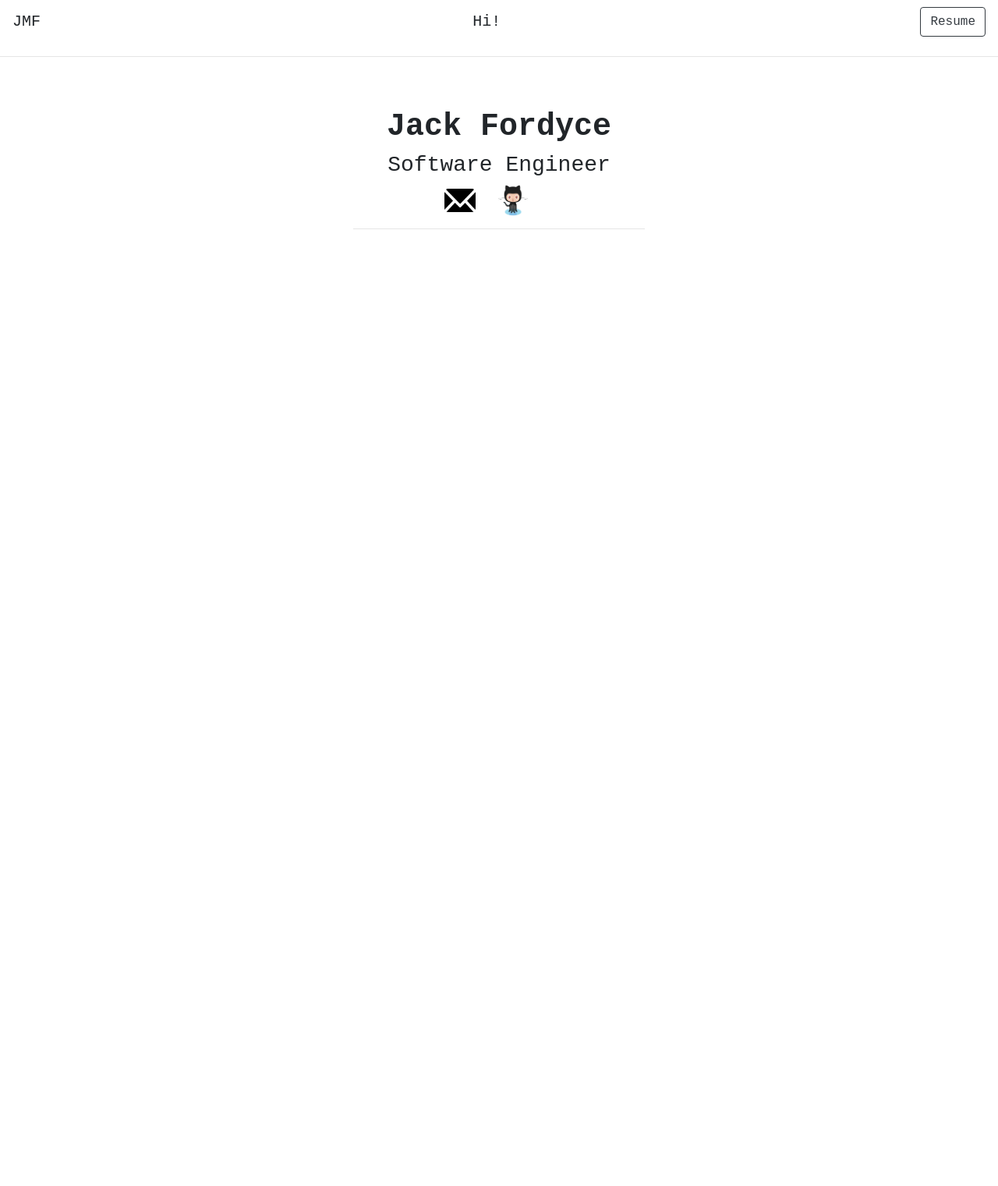
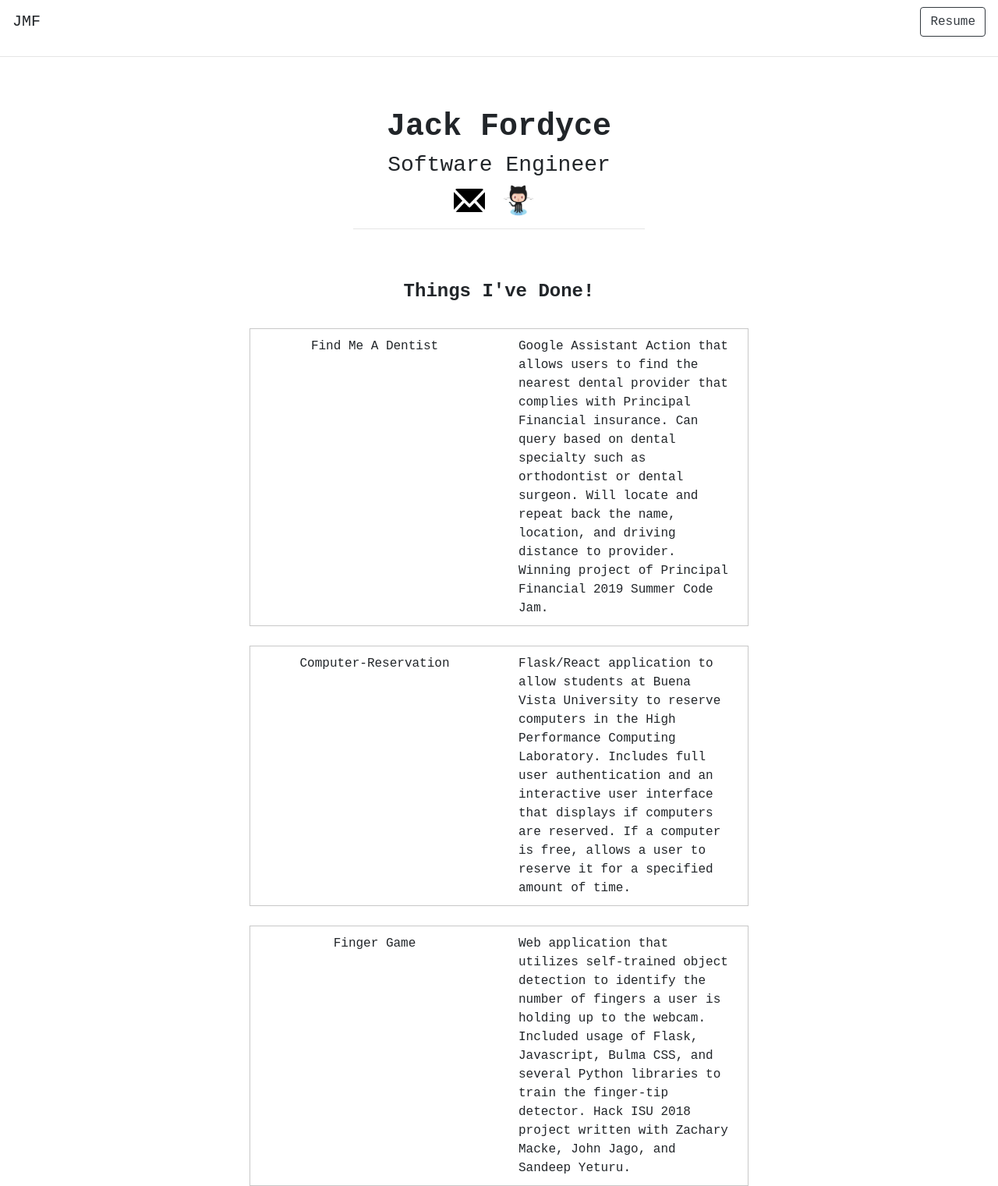
Before and after one commit to jackmford/personal-website, a Flask app: page / in a window 1280 px wide. Shown: the whole page at 78% size. Before the commit the page ends 800 px from the top, so only its background shows below. Run offline with Flask 2, Linux system fonts and the light colour scheme; some libraries are stand-ins or nearby versions.

Commit message:
Deploy commit

```diff
--- a/static/css/index.css
+++ b/static/css/index.css
@@ -1,6 +1,36 @@
 #top-level{
 	text-align: center;
 	margin-top: 50px;
+}
+.proj-p-title{
+  padding:10px;
+  margin: 0px;
+}
+.proj-p-des{
+  margin: 0px;
+  padding:10px;
+}
+.proj-row{
+  border: 0.15px solid #c8c8c8;
+}
+#proj-desc-container{
+  margin-top: 25px;
+  width: 50%;
+}
+#proj-container{
+  margin-top: 50px;
+}
+#projs{
+  text-align: center;
+}
+#proj-title{
+	font-weight: bold;
+}
+.project-des{
+  text-align: center;
+}
+.project-exp{
+  text-align: left;
 }
 #res{
 	text-align: center;
@@ -28,11 +58,11 @@ html, body{
 }
 #mail-link{
 	position:relative;
-	right:25px;
+	right:13px;
 }
 #git-link{
 	position:relative;
-	right:7px;
+	right:0px;
 }
 #contact{
     border: none;
@@ -61,4 +91,5 @@ hr{
 }
 #hi{
 	margin-right:0px;
+  text-align: center;
 }
--- a/templates/index.html
+++ b/templates/index.html
@@ -12,9 +12,6 @@
     <body>
 			<nav class="navbar justify-content-between">
 		  	<a class="navbar-brand">JMF</a>
-				<div class="d-flex justify-content-center">
-		  		<a id="hi" class="navbar-brand">Hi!</a>
-				</div>
 			  	<form target="_blank" class="form-inline" action="/resume/">
 						<button class="btn btn-outline-dark my-2 my-sm-0" type="submit">Resume</button>
 					</form>
@@ -31,9 +28,42 @@
                 </div>
             </div>
         </div>
-        <div class="container-fluid">
-            <div class="row" id="about-me">
-                <div class="col">
+        <div class="container-fluid" id="proj-container">
+          <div class="row" id="projs">
+            <div class="col">
+              <h4 id="proj-title">Things I've Done!</h4>
+            </div>
+          </div>
+        </div>
+
+        <div class="container-fluid" id="proj-desc-container">
+            <div class="row proj-row">
+                <div class="col-sm-6 project-des">
+                  <p class="proj-p-title">Find Me A Dentist</p>
+                </div>
+                <div class="col-sm-6 project-exp">
+                  <p class="proj-p-des">Google Assistant Action that allows users to find the nearest dental provider that complies with Principal Financial insurance. Can query based on dental specialty such as orthodontist or dental surgeon. Will locate and repeat back the name, location, and driving distance to provider. Winning project of Principal Financial 2019 Summer Code Jam.
+                  </p>
+                </div>
+            </div>
+        </div>
+        <div class="container-fluid" id="proj-desc-container">
+            <div class="row proj-row">
+                <div class="col-sm-6 project-des">
+                  <p class="proj-p-title">Computer-Reservation</p>
+                </div>
+                <div class="col-sm-6 project-exp">
+                  <p class="proj-p-des">Flask/React application to allow students at Buena Vista University to reserve computers in the High Performance Computing Laboratory. Includes full user authentication and an interactive user interface that displays if computers are reserved. If a computer is free, allows a user to reserve it for a specified amount of time.</p>
+                </div>
+            </div>
+        </div>
+        <div class="container-fluid" id="proj-desc-container">
+            <div class="row proj-row">
+                <div class="col-sm-6 project-des">
+                  <p class="proj-p-title">Finger Game</p>
+                </div>
+                <div class="col-sm-6 project-exp">
+                  <p class="proj-p-des">Web application that utilizes self-trained object detection to identify the number of fingers a user is holding up to the webcam. Included usage of Flask, Javascript, Bulma CSS, and several Python libraries to train the finger-tip detector. Hack ISU 2018 project written with Zachary Macke, John Jago, and Sandeep Yeturu.</p>
                 </div>
             </div>
         </div>
```
